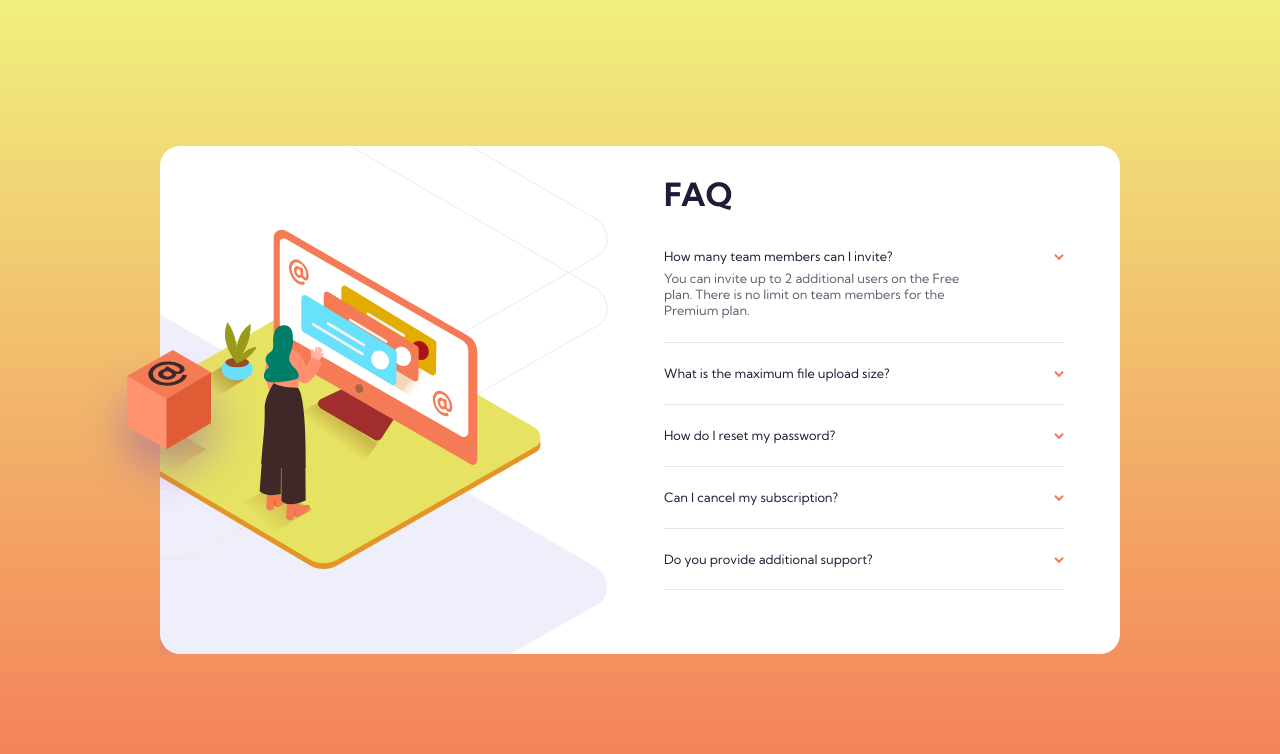
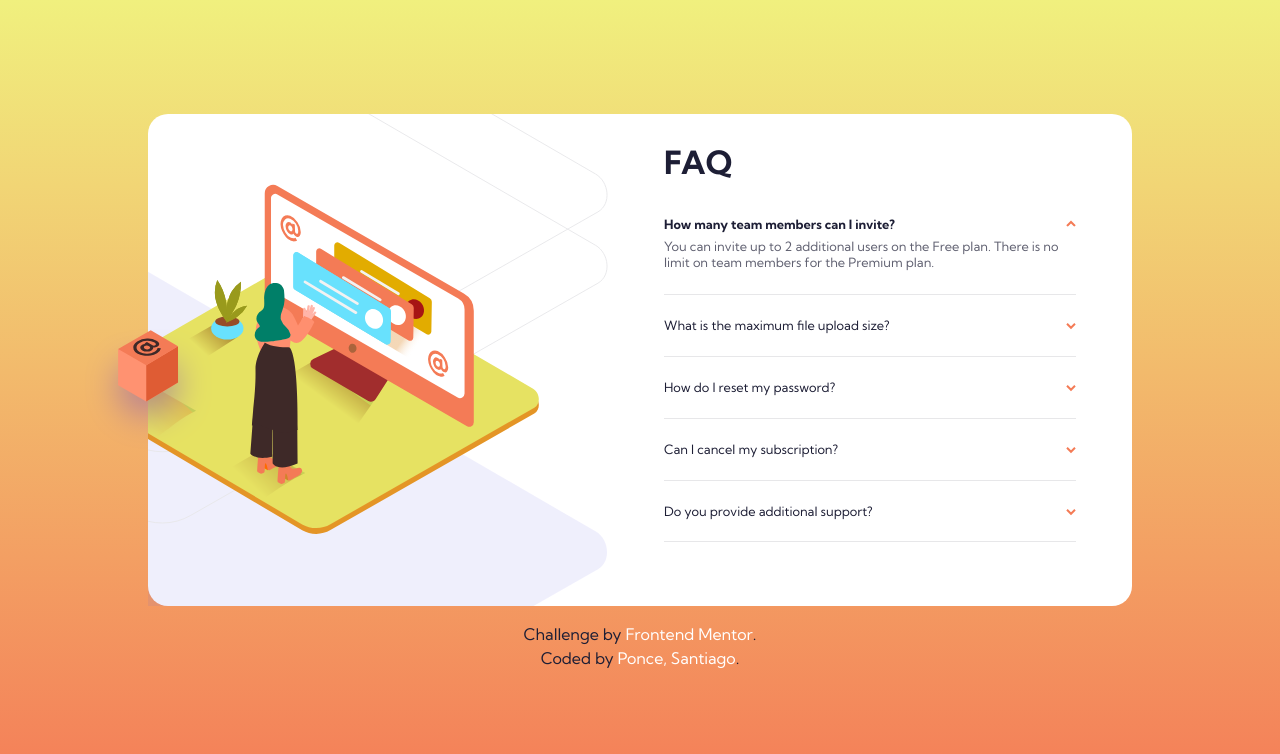
Before and after one commit to Santiagoponce/FAQ-accordion-card, a plain HTML site: page index.html in a window 1280 px wide. Both pictures are taken after a click on the element "How many team members can I invite?". Drawn offline with Linux system fonts and the light colour scheme.

Commit message:
ejercicio finalizado

```diff
--- a/css/desktop.css
+++ b/css/desktop.css
@@ -28,6 +28,13 @@
 
     }
 
+
+    .faq__decoration-img
+    {
+        inline-size: 100%;
+        transform:translateX(-15%)
+    }
+
         .faq__decoration-wrapper
     {
         justify-content: space-around;
@@ -38,12 +45,7 @@
         background-position-x: right;
         background-position-y: center;     }
 
-    .faq__decoration-wrapper > *
-    {
-        transform: translateX(-15%);
-        inline-size: 100%;
 
-    }
 
 
     .faq__decoration-bg
@@ -58,10 +60,11 @@
     .faq__decoration-box
     {
         position: absolute;
-        scale: .4;
+        width: 8em;
         display: inline;
         z-index: 3;
-        transform: translateX(-120%) translateY(20%);
+        left: 0;
+        transform: translateX(-50%) translateY(25%);
     }
     .faq__content
     {
@@ -71,16 +74,13 @@
     }
 
 
+
     .faq h1
     {
         text-align: start;
     }
 
 
-    .faq__answer
-{
 
-    max-inline-size: 20rem;
-}
 
 }
--- a/css/style.css
+++ b/css/style.css
@@ -20,6 +20,11 @@
 --Light-grayish-blue: hsl(240, 5%, 91%);
 }
 
+a{
+    text-decoration: none;
+    color: white;
+    font-weight: 500;
+}
 * {
     padding: 0;
     margin: 0;
@@ -57,7 +62,7 @@
     flex-direction: column;
     border-radius: 20px;
     position: relative;
-    min-width: 75vw;
+    min-width: 250px;
 
 }
 /*  *********************************************** */
@@ -154,7 +159,7 @@
 {
     content: url(../images/icon-arrow-down.svg);
     transform: rotateZ(180deg);
-    transition-duration: 1s;
+    transition-duration: .1s;
 }
 
 
@@ -162,8 +167,11 @@
 {
     display: flex;
     justify-content: space-between;
+}
 
-
+.faq__question--active
+{
+    font-weight: 700;
 }
 .faq__answer
 {
@@ -173,7 +181,19 @@
     max-inline-size: 25rem;
 }
 
+
+
 .hidden
 {
         display: none;
 }
+
+
+.attribution
+{
+    color: var(--Very-dark-desaturated-blue);
+    text-align: center;
+    line-height: 1.5rem;
+    margin: 1rem auto;
+    max-inline-size: 15rem;
+}
--- a/index.html
+++ b/index.html
@@ -34,6 +34,7 @@
 
     <section class="faq__content">
       <h1 class="faq__header">faq</h1>
+
       <ul class="faq__list">
 
         <li class="faq__list-item">
@@ -63,8 +64,14 @@
           <p class="faq__answer hidden">Chat and email support is available 24/7. Phone lines are open during normal business hours.</p>
         </li>
       </ul>
+
     </section>
 
+  </div>
+
+  <div class="attribution">
+    Challenge by <a href="https://www.frontendmentor.io?ref=challenge" target="_blank">Frontend Mentor</a>.
+    Coded by <a href="https://www.frontendmentor.io/profile/Santiagoponce">Ponce, Santiago</a>.
   </div>
   </main>
 </body>
--- a/js/script.js
+++ b/js/script.js
@@ -1,9 +1,9 @@
-const preguntas= document.querySelectorAll(".faq__question");
+const questions= document.querySelectorAll(".faq__question");
 
-
-preguntas.forEach(pregunta=>{
-    pregunta.addEventListener("click",(e)=>{
-    e.target.parentElement.lastElementChild.classList.toggle("hidden")
+questions.forEach(question=>{
+    question.addEventListener("click",(e)=>{
+    e.target.parentElement.lastElementChild.classList.toggle("hidden");
+    e.target.classList.toggle("faq__question--active")
     });
 }
 );
```
